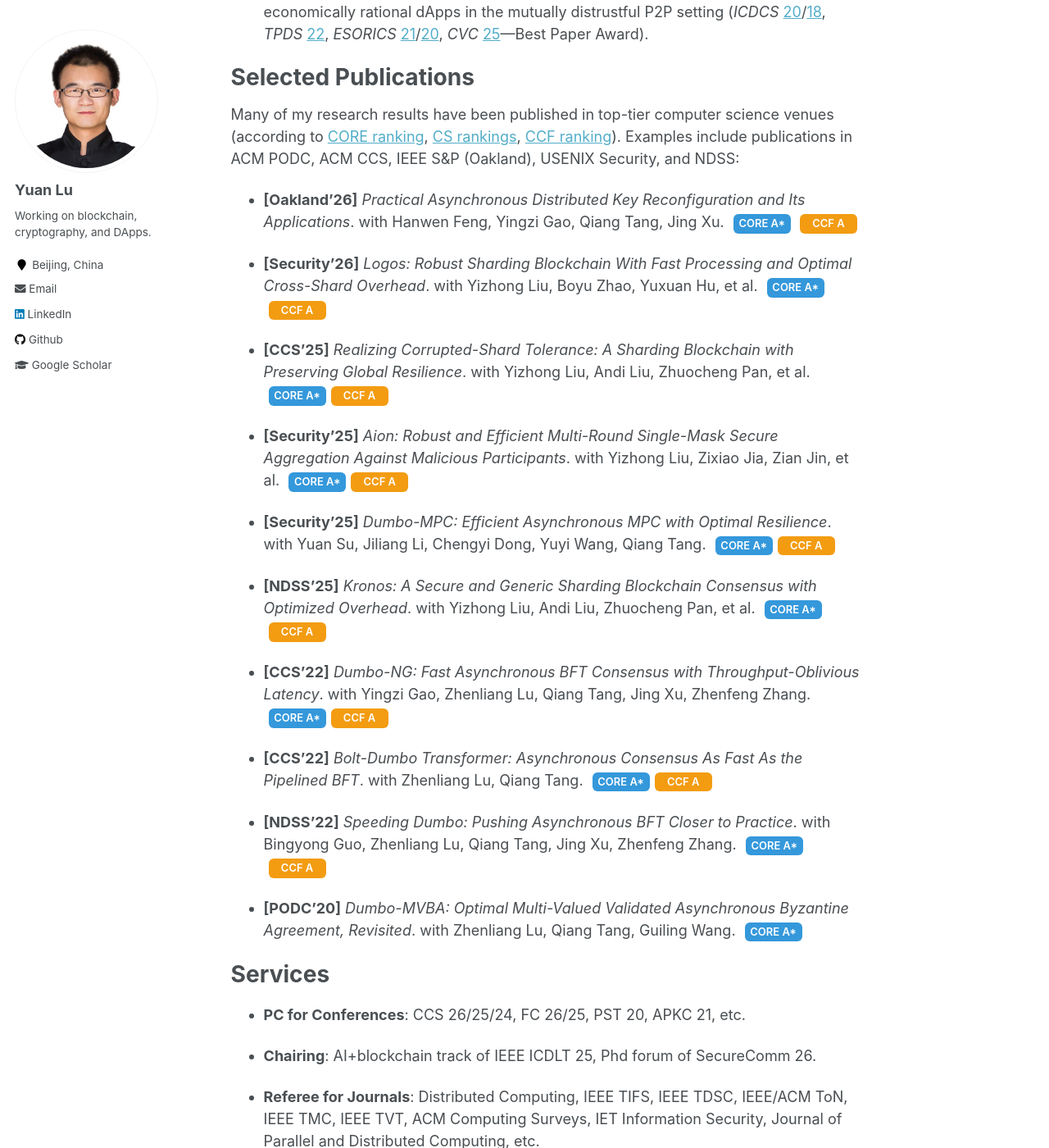
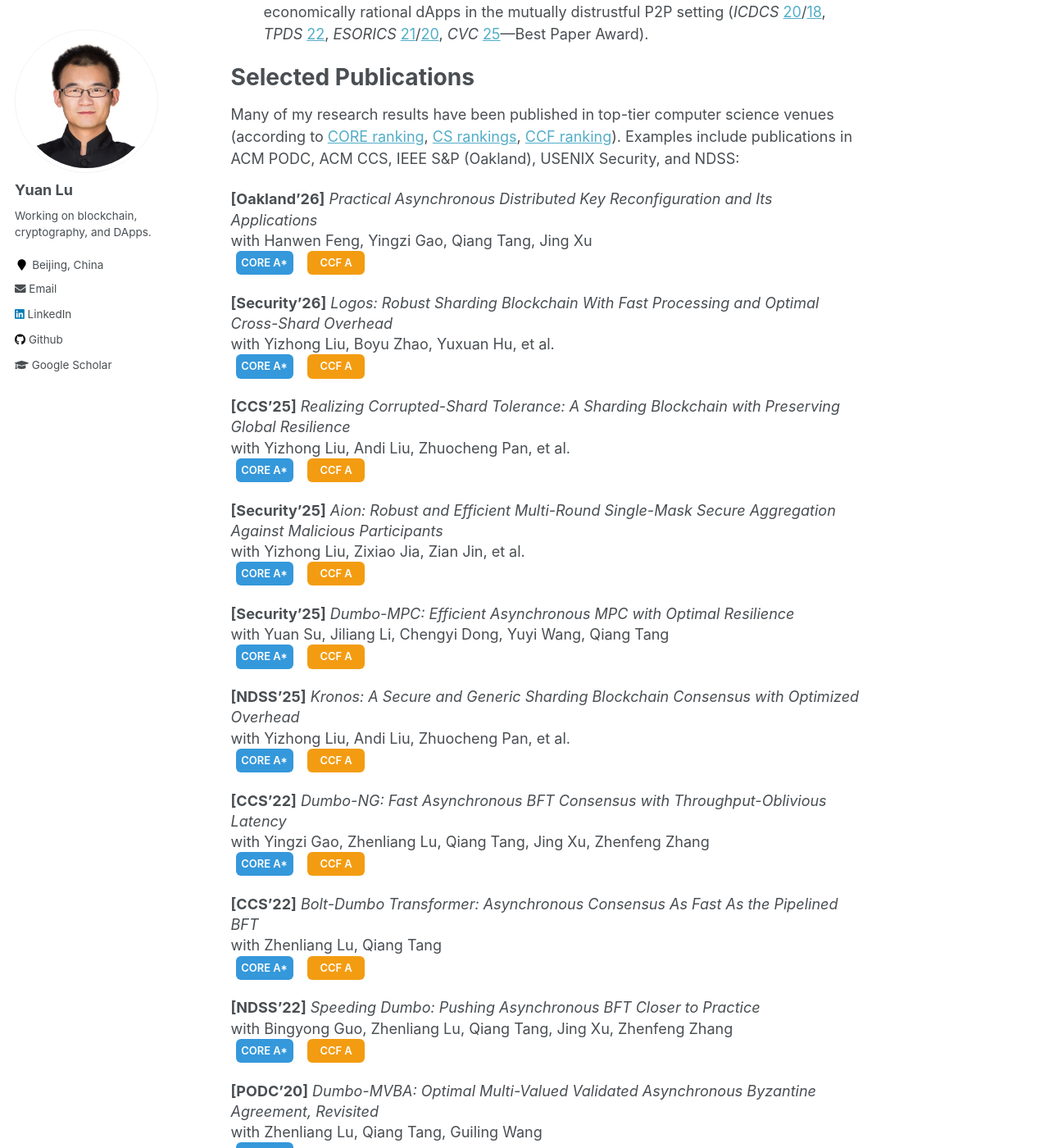
Before and after one commit to yylluu/yylluu.github.io, a Jekyll site: the page built from _pages/about.md, in a window 1280 px wide and 1400 px high, scrolled down 795 px. Shown: the whole window at 82% size. Built offline with Jekyll 4.4.1, drawn with Linux system fonts in a browser that asks for light colours.

Commit message:
Update about.md

```diff
--- a/_pages/about.md
+++ b/_pages/about.md
@@ -29,48 +29,65 @@ Selected Publications
 
 Many of my research results have been published in top-tier computer science venues (according to [CORE ranking](https://portal.core.edu.au/conf-ranks/), [CS rankings](https://csrankings.org/), [CCF ranking](https://www.ccf.org.cn/en/Bulletin/2019-05-13/663884.shtml)). Examples include publications in ACM PODC, ACM CCS, IEEE S&P (Oakland), USENIX Security, and NDSS:
 
-- **[Oakland’26]** *Practical Asynchronous Distributed Key Reconfiguration and Its Applications*.
-  with Hanwen Feng, Yingzi Gao, Qiang Tang, Jing Xu.
-<span class="pub-badge badge-core">CORE A*</span>
-<span class="pub-badge badge-ccf">CCF A</span>
+<div class="pub-entry">
+  <strong>[Oakland’26]</strong> <em>Practical Asynchronous Distributed Key Reconfiguration and Its Applications</em><br>
+  with Hanwen Feng, Yingzi Gao, Qiang Tang, Jing Xu<br>
+  <span class="pub-badge badge-core">CORE A*</span> <span class="pub-badge badge-ccf">CCF A</span>
+</div>
 
+<div class="pub-entry">
+  <strong>[Security’26]</strong> <em>Logos: Robust Sharding Blockchain With Fast Processing and Optimal Cross-Shard Overhead</em><br>
+  with Yizhong Liu, Boyu Zhao, Yuxuan Hu, et al.<br>
+  <span class="pub-badge badge-core">CORE A*</span> <span class="pub-badge badge-ccf">CCF A</span>
+</div>
 
-- **[Security’26]** *Logos: Robust Sharding Blockchain With Fast Processing and Optimal Cross-Shard Overhead*.
-with Yizhong Liu, Boyu Zhao, Yuxuan Hu, et al.
-<span class="pub-badge badge-core">CORE A*</span><span class="pub-badge badge-ccf">CCF A</span>
+<div class="pub-entry">
+  <strong>[CCS’25]</strong> <em>Realizing Corrupted-Shard Tolerance: A Sharding Blockchain with Preserving Global Resilience</em><br>
+  with Yizhong Liu, Andi Liu, Zhuocheng Pan, et al.<br>
+  <span class="pub-badge badge-core">CORE A*</span> <span class="pub-badge badge-ccf">CCF A</span>
+</div>
 
-- **[CCS’25]** *Realizing Corrupted-Shard Tolerance: A Sharding Blockchain with Preserving Global Resilience*.
-with Yizhong Liu, Andi Liu, Zhuocheng Pan, et al.
-<span class="pub-badge badge-core">CORE A*</span><span class="pub-badge badge-ccf">CCF A</span>
+<div class="pub-entry">
+  <strong>[Security’25]</strong> <em>Aion: Robust and Efficient Multi-Round Single-Mask Secure Aggregation Against Malicious Participants</em><br>
+  with Yizhong Liu, Zixiao Jia, Zian Jin, et al.<br>
+  <span class="pub-badge badge-core">CORE A*</span> <span class="pub-badge badge-ccf">CCF A</span>
+</div>
 
-- **[Security’25]** *Aion: Robust and Efficient Multi-Round Single-Mask Secure Aggregation Against Malicious Participants*.
-with Yizhong Liu, Zixiao Jia, Zian Jin, et al.
-<span class="pub-badge badge-core">CORE A*</span><span class="pub-badge badge-ccf">CCF A</span>
+<div class="pub-entry">
+  <strong>[Security’25]</strong> <em>Dumbo-MPC: Efficient Asynchronous MPC with Optimal Resilience</em><br>
+  with Yuan Su, Jiliang Li, Chengyi Dong, Yuyi Wang, Qiang Tang<br>
+  <span class="pub-badge badge-core">CORE A*</span> <span class="pub-badge badge-ccf">CCF A</span>
+</div>
 
-- **[Security’25]** *Dumbo-MPC: Efficient Asynchronous MPC with Optimal Resilience*.
-with Yuan Su, Jiliang Li, Chengyi Dong, Yuyi Wang, Qiang Tang.
-<span class="pub-badge badge-core">CORE A*</span><span class="pub-badge badge-ccf">CCF A</span>
+<div class="pub-entry">
+  <strong>[NDSS’25]</strong> <em>Kronos: A Secure and Generic Sharding Blockchain Consensus with Optimized Overhead</em><br>
+  with Yizhong Liu, Andi Liu, Zhuocheng Pan, et al.<br>
+  <span class="pub-badge badge-core">CORE A*</span> <span class="pub-badge badge-ccf">CCF A</span>
+</div>
 
-- **[NDSS’25]** *Kronos: A Secure and Generic Sharding Blockchain Consensus with Optimized Overhead*.
-with Yizhong Liu, Andi Liu, Zhuocheng Pan, et al.
-<span class="pub-badge badge-core">CORE A*</span><span class="pub-badge badge-ccf">CCF A</span>
+<div class="pub-entry">
+  <strong>[CCS’22]</strong> <em>Dumbo-NG: Fast Asynchronous BFT Consensus with Throughput-Oblivious Latency</em><br>
+  with Yingzi Gao, Zhenliang Lu, Qiang Tang, Jing Xu, Zhenfeng Zhang<br>
+  <span class="pub-badge badge-core">CORE A*</span> <span class="pub-badge badge-ccf">CCF A</span>
+</div>
 
-- **[CCS’22]** *Dumbo-NG: Fast Asynchronous BFT Consensus with Throughput-Oblivious Latency*.
-  with Yingzi Gao, Zhenliang Lu, Qiang Tang, Jing Xu, Zhenfeng Zhang.
-<span class="pub-badge badge-core">CORE A*</span><span class="pub-badge badge-ccf">CCF A</span>
+<div class="pub-entry">
+  <strong>[CCS’22]</strong> <em>Bolt-Dumbo Transformer: Asynchronous Consensus As Fast As the Pipelined BFT</em><br>
+  with Zhenliang Lu, Qiang Tang<br>
+  <span class="pub-badge badge-core">CORE A*</span> <span class="pub-badge badge-ccf">CCF A</span>
+</div>
 
-- **[CCS’22]** *Bolt-Dumbo Transformer: Asynchronous Consensus As Fast As the Pipelined BFT*.
-with Zhenliang Lu, Qiang Tang.
-<span class="pub-badge badge-core">CORE A*</span><span class="pub-badge badge-ccf">CCF A</span>
+<div class="pub-entry">
+  <strong>[NDSS’22]</strong> <em>Speeding Dumbo: Pushing Asynchronous BFT Closer to Practice</em><br>
+  with Bingyong Guo, Zhenliang Lu, Qiang Tang, Jing Xu, Zhenfeng Zhang<br>
+  <span class="pub-badge badge-core">CORE A*</span> <span class="pub-badge badge-ccf">CCF A</span>
+</div>
 
-- **[NDSS’22]** *Speeding Dumbo: Pushing Asynchronous BFT Closer to Practice*.
-with Bingyong Guo, Zhenliang Lu, Qiang Tang, Jing Xu, Zhenfeng Zhang.
-<span class="pub-badge badge-core">CORE A*</span><span class="pub-badge badge-ccf">CCF A</span>
-
-- **[PODC’20]** *Dumbo-MVBA: Optimal Multi-Valued Validated Asynchronous Byzantine Agreement, Revisited*.
-with Zhenliang Lu, Qiang Tang, Guiling Wang.
-<span class="pub-badge badge-core">CORE A*</span>
-
+<div class="pub-entry">
+  <strong>[PODC’20]</strong> <em>Dumbo-MVBA: Optimal Multi-Valued Validated Asynchronous Byzantine Agreement, Revisited</em><br>
+  with Zhenliang Lu, Qiang Tang, Guiling Wang<br>
+  <span class="pub-badge badge-core">CORE A*</span>
+</div>
 
 Services
 ======
```
